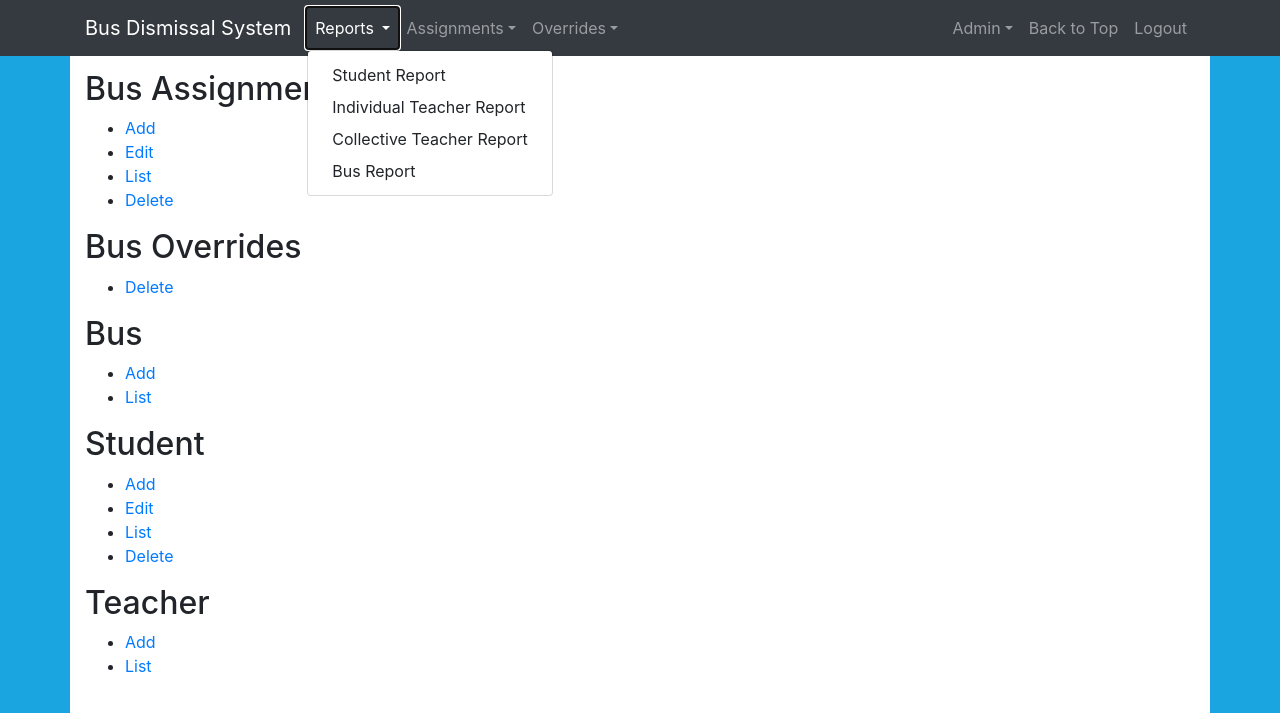
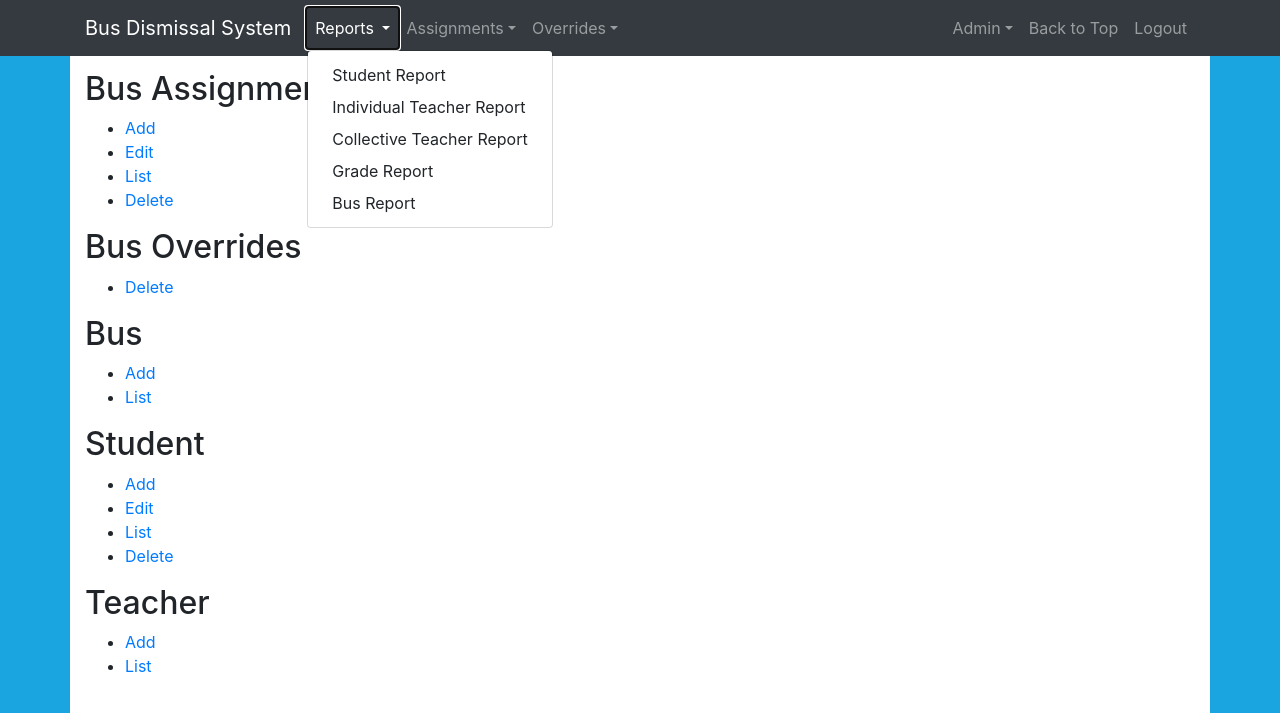
Before and after one commit to nicholmy/dismissal2, a PHP site: page /admin.php in a window 1280 px wide, after a click on "Reports". Shown: the top 713 px of the page. Run offline with PHP 8.4, Linux system fonts and the light colour scheme; the visitor is signed in with stand-in values (Sample User, id 1); data that the repository does not hold is empty; some libraries are stand-ins or nearby versions.

Commit message:
Bugfixes to admin student page. Grade view added!

```diff
--- a/controllers/Student/edit.php
+++ b/controllers/Student/edit.php
@@ -9,7 +9,7 @@
 		if ($_POST["studentID"]) {
 			$query = "";
 			if ($_POST["lastName"]) {
-				$lastName = mysqli_real_escape_string($_POST["lastName"]);
+				$lastName = $_POST["lastName"];
 				$query = "UPDATE Student SET lastName = '" . $lastName . "' WHERE id = '" . $_POST['studentID'] . "';";
 
 				$result = mysqli_query($conn, $query) or die('Error setting the name: '.mysqli_error($conn));
@@ -18,7 +18,8 @@
 			}
 
 			if ($_POST["firstName"]) {
-				$firstName = mysqli_real_escape_string($_POST["firstName"]);
+				//$firstName = mysqli_real_escape_string($_POST["firstName"]);
+				$firstName = $_POST["firstName"];
 
 				$query = "UPDATE Student SET firstName = '" . $firstName . "' WHERE id = '" . $_POST['studentID'] . "';";
 
--- a/home.php
+++ b/home.php
@@ -9,6 +9,7 @@
 		<li><a href="reports/studentView.php">Student Report</a></li>
 		<li><a href="reports/dayTeacherView.php">Individual Teacher Report</a></li>
 		<li><a href="reports/allTeacherView.php">Collective Teacher Report</a></li>
+		<li><a href="reports/gradeView.php">Grade Report</a></li>
 		<li><a href="reports/dayBusView.php">Bus Report</a></li>
 		<li><a href="reports/editAssignments.php">Edit Assignments</a></li>
 		<li><a href="reports/addOverride.php">Add an override</a></li>
--- a/templates/db_connect.php
+++ b/templates/db_connect.php
@@ -3,8 +3,8 @@
 	#but can't seem to get it to work.
 
 	#Connect to MYSQL
-	$conn = mysqli_connect("mysql.mylesnicholson.com", "mnichols", "Yumyum92!!!");
+	$conn = mysqli_connect("mysql.kippenc.org", "kippgast_mnichol", "Yumyum92!!!");
 
 	#Select the database
-	$rs = mysqli_select_db($conn, "dismissal") or die(''.mysqli_error());
+	$rs = mysqli_select_db($conn, "kippgast_dismissal") or die(''.mysqli_error());
 ?>
--- a/templates/footer.php
+++ b/templates/footer.php
@@ -2,6 +2,6 @@
 	</div>
 
 	<!-- Include all compiled plugins (below), or include individual files as needed -->
-	<script src="http://www.mylesnicholson.com/dismissal2/js/bootstrap.min.js"></script>
+	<script src="http://checkmate.kippenc.org/dismissal2/js/bootstrap.min.js"></script>
 </body>
 </html>
--- a/templates/header.php
+++ b/templates/header.php
@@ -3,8 +3,8 @@
 session_start();
 
 // If session variable is not set it will redirect to login page
-if(!isset($_SESSION['username']) || empty($_SESSION['username'])){
-  header("location: http://www.mylesnicholson.com/dismissal2/login.php");
+if(!isset($_SESSION['email']) || empty($_SESSION['email'])){
+  header("location: http://checkmate.kippenc.org/dismissal2/login.php");
   exit;
 }
 ?>
@@ -14,21 +14,21 @@ if(!isset($_SESSION['username']) || empty($_SESSION['username'])){
 <head>
 	<script src="http://code.jquery.com/jquery-1.9.1.js"></script>
 	<script src="http://code.jquery.com/ui/1.10.3/jquery-ui.js"></script>
-	<script src="http://www.mylesnicholson.com/dismissal2/js/jquerydataTables.js"></script>
-	<script type="text/javascript" src="http://www.mylesnicholson.com/dismissal2/js/header.js"></script>
-	<script type="text/javascript" src="http://www.mylesnicholson.com/dismissal2/js/dropit.js"></script>
+	<script src="http://checkmate.kippenc.org/dismissal2/js/jquerydataTables.js"></script>
+	<script type="text/javascript" src="http://checkmate.kippenc.org/dismissal2/js/header.js"></script>
+	<script type="text/javascript" src="http://checkmate.kippenc.org/dismissal2/js/dropit.js"></script>
 	<link rel="stylesheet" href="http://code.jquery.com/ui/1.10.3/themes/smoothness/jquery-ui.css" />
-	<link rel="stylesheet" href="http://www.mylesnicholson.com/dismissal2/css/bootstrap.min.css">
+	<link rel="stylesheet" href="http://checkmate.kippenc.org/dismissal2/css/bootstrap.min.css">
 
 
-	<link rel="stylesheet" type="text/css" href="http://www.mylesnicholson.com/dismissal2/css/main.css">
-	<link rel="stylesheet" type="text/css" href="http://www.mylesnicholson.com/dismissal2/css/header.css">
+	<link rel="stylesheet" type="text/css" href="http://checkmate.kippenc.org/dismissal2/css/main.css">
+	<link rel="stylesheet" type="text/css" href="http://checkmate.kippenc.org/dismissal2/css/header.css">
 
 </head>
 <body>
 	<nav class="navbar navbar-expand-lg navbar-dark bg-dark fixed-top">
 		<div class="container">
-			<a class="navbar-brand" href="http://www.mylesnicholson.com/dismissal2/home.php">
+			<a class="navbar-brand" href="http://checkmate.kippenc.org/dismissal2/home.php">
 				Bus Dismissal System
 			</a>
 			<button class="navbar-toggler" type="button" data-toggle="collapse" data-target="#navbar" aria-controls="navbarText" aria-expanded="false" aria-label="Toggle navigation">
@@ -40,26 +40,27 @@ if(!isset($_SESSION['username']) || empty($_SESSION['username'])){
 					<li class="dropdown nav-item">
 						<a href="#" class="nav-link dropdown-toggle" data-toggle="dropdown">Reports <span class="caret"></span></a>
 						<ul class="dropdown-menu">
-							<li><a class="dropdown-item" href="http://www.mylesnicholson.com/dismissal2/reports/studentView.php">Student Report</a></li>
-							<li><a class="dropdown-item" href="http://www.mylesnicholson.com/dismissal2/reports/dayTeacherView.php">Individual Teacher Report</a></li>
-							<li><a class="dropdown-item" href="http://www.mylesnicholson.com/dismissal2/reports/allTeacherView.php">Collective Teacher Report</a></li>
-							<li><a class="dropdown-item" href="http://www.mylesnicholson.com/dismissal2/reports/dayBusView.php">Bus Report</a></li>
+							<li><a class="dropdown-item" href="http://checkmate.kippenc.org/dismissal2/reports/studentView.php">Student Report</a></li>
+							<li><a class="dropdown-item" href="http://checkmate.kippenc.org/dismissal2/reports/dayTeacherView.php">Individual Teacher Report</a></li>
+							<li><a class="dropdown-item" href="http://checkmate.kippenc.org/dismissal2/reports/allTeacherView.php">Collective Teacher Report</a></li>
+							<li><a class="dropdown-item" href="http://checkmate.kippenc.org/dismissal2/reports/gradeView.php">Grade Report</a></li>
+							<li><a class="dropdown-item" href="http://checkmate.kippenc.org/dismissal2/reports/dayBusView.php">Bus Report</a></li>
 						</ul>
 					</li>
 					<li class="dropdown nav-item">
 						<a href="#" class="nav-link dropdown-toggle" data-toggle="dropdown">Assignments<span class="caret"></span></a>
 						<ul class="dropdown-menu">
-							<li><a class="dropdown-item" href="http://www.mylesnicholson.com/dismissal2/reports/editAssignments.php">Edit Assignments</a></li>
-							<li><a class="dropdown-item" href="http://www.mylesnicholson.com/dismissal2/controllers/Assignment/add.php">Add Assignments</a></li>
-							<li><a class="dropdown-item" href="http://www.mylesnicholson.com/dismissal2/controllers/Assignment/delete.php">Delete Assignments</a></li>
+							<li><a class="dropdown-item" href="http://checkmate.kippenc.org/dismissal2/reports/editAssignments.php">Edit Assignments</a></li>
+							<li><a class="dropdown-item" href="http://checkmate.kippenc.org/dismissal2/controllers/Assignment/add.php">Add Assignments</a></li>
+							<li><a class="dropdown-item" href="http://checkmate.kippenc.org/dismissal2/controllers/Assignment/delete.php">Delete Assignments</a></li>
 						</ul>
 					</li>
 					<li class="dropdown nav-item">
 						<a href="#" class="nav-link dropdown-toggle" data-toggle="dropdown">Overrides<span class="caret"></span></a>
 						<ul class="dropdown-menu">
-							<li><a class="dropdown-item" href="http://www.mylesnicholson.com/dismissal2/reports/addOverride.php">Add Overrides</a></li>
-							<li><a class="dropdown-item" href="http://www.mylesnicholson.com/dismissal2/controllers/Override/delete.php">Delete Overrides</a></li>
-							<li><a class="dropdown-item" href="http://www.mylesnicholson.com/dismissal2/reports/showOverrides.php">See all Overrides</a></li>
+							<li><a class="dropdown-item" href="http://checkmate.kippenc.org/dismissal2/reports/addOverride.php">Add Overrides</a></li>
+							<li><a class="dropdown-item" href="http://checkmate.kippenc.org/dismissal2/controllers/Override/delete.php">Delete Overrides</a></li>
+							<li><a class="dropdown-item" href="http://checkmate.kippenc.org/dismissal2/reports/showOverrides.php">See all Overrides</a></li>
 						</ul>
 					</li>
 				</ul>
@@ -67,14 +68,14 @@ if(!isset($_SESSION['username']) || empty($_SESSION['username'])){
 					<li class="nav-item dropdown">
 						<a href="#" class="nav-link dropdown-toggle" data-toggle="dropdown">Admin<span class="caret"></span></a>
 						<ul class="dropdown-menu">
-							<li><a class="dropdown-item" href="http://www.mylesnicholson.com/dismissal2/reports/editData.php">Edit Core Data</a></li>
-							<li><a class="dropdown-item" href="http://www.mylesnicholson.com/dismissal2/reports/importView.php">Import Core Data</a></li>
-							<li><a class="dropdown-item" href="http://www.mylesnicholson.com/dismissal2/reports/clearDatabases.php">Wipe Databases</a></li>
+							<li><a class="dropdown-item" href="http://checkmate.kippenc.org/dismissal2/reports/editData.php">Edit Core Data</a></li>
+							<li><a class="dropdown-item" href="http://checkmate.kippenc.org/dismissal2/reports/importView.php">Import Core Data</a></li>
+							<li><a class="dropdown-item" href="http://checkmate.kippenc.org/dismissal2/reports/clearDatabases.php">Wipe Databases</a></li>
 						</ul>
 					</li>
 					<li class="nav-item"><a class="nav-link" href="#main">Back to Top</a></li>
 					<li class="nav-item">
-						<a class="nav-link" href="http://www.mylesnicholson.com/dismissal2/logout.php">Logout</a>
+						<a class="nav-link" href="http://checkmate.kippenc.org/dismissal2/logout.php">Logout</a>
 					</li>
 				</ul>
 			</div>
```
